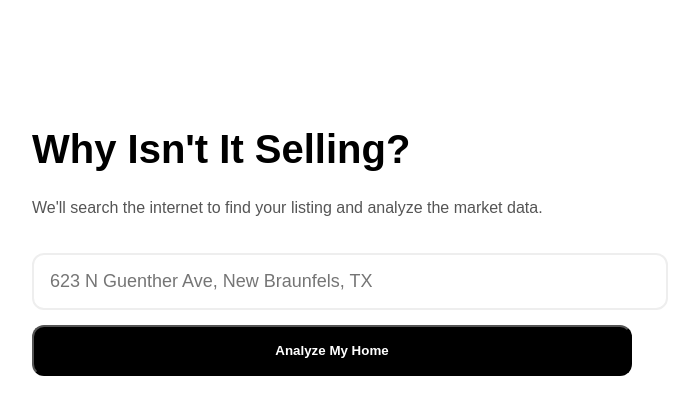
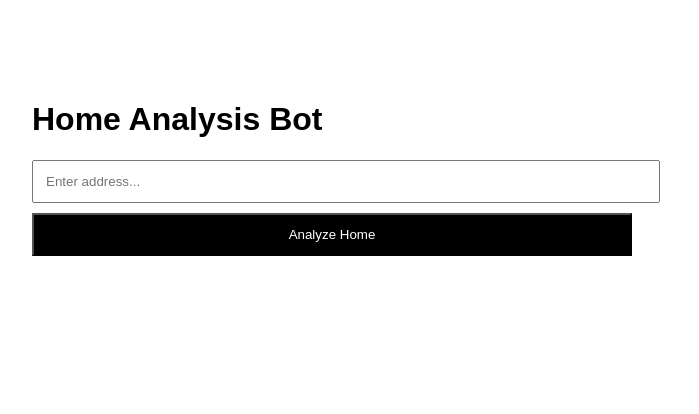
Before and after one commit to tomasellimortgage/why-home-not-selling-ai, a Next.js app: page / in a window 1280 px wide. Shown: the top 414 px of the page, without its empty margins (308-1007 px from the left). Built offline with nearby package versions, Linux system fonts and the light colour scheme.

Commit message:
Implement status updates during home analysis
Added a status tracker to provide user feedback during analysis.

```diff
--- a/pages/index.js
+++ b/pages/index.js
@@ -3,12 +3,14 @@ import { useState } from "react";
 export default function Home() {
   const [address, setAddress] = useState("");
   const [report, setReport] = useState(null);
+  const [status, setStatus] = useState(""); // New status tracker
   const [loading, setLoading] = useState(false);
 
   async function startAnalysis() {
     if (!address) return alert("Please enter an address.");
     setLoading(true);
     setReport(null);
+    setStatus("Searching the internet for your home...");
 
     try {
       const res = await fetch("/api/analyze", {
@@ -17,58 +19,49 @@ export default function Home() {
         body: JSON.stringify({ address }),
       });
 
+      setStatus("Processing market data...");
       const data = await res.json();
-      if (!res.ok) throw new Error(data.error || "Search failed");
+
+      if (!res.ok) throw new Error(data.details || "The search failed.");
 
       setReport(data);
-
-      // Background lead capture
-      fetch("/api/lead", {
-        method: "POST",
-        headers: { "Content-Type": "application/json" },
-        body: JSON.stringify({ address, report: data }),
-      }).catch(e => console.error("Lead sync failed", e));
-
+      setStatus("Analysis complete!");
     } catch (error) {
-      alert(`Oops: ${error.message}`);
+      console.error(error);
+      setStatus("");
+      alert(`Error: ${error.message}`);
     } finally {
       setLoading(false);
     }
   }
 
   return (
-    <div style={{ maxWidth: 600, margin: "80px auto", padding: "20px", fontFamily: "Arial, sans-serif" }}>
-      <h1 style={{ fontWeight: "800", fontSize: "2.5rem" }}>Why Isn't It Selling?</h1>
-      <p style={{ color: "#555" }}>We'll search the internet to find your listing and analyze the market data.</p>
-
+    <div style={{ maxWidth: 600, margin: "60px auto", padding: "20px", fontFamily: "sans-serif" }}>
+      <h1>Home Analysis Bot</h1>
       <input
-        style={{ width: "100%", padding: "16px", fontSize: "18px", borderRadius: "12px", border: "2px solid #eee", marginTop: "20px" }}
-        placeholder="623 N Guenther Ave, New Braunfels, TX"
+        style={{ width: "100%", padding: "12px", marginBottom: "10px" }}
+        placeholder="Enter address..."
         value={address}
         onChange={(e) => setAddress(e.target.value)}
       />
-
       <button
         onClick={startAnalysis}
         disabled={loading}
-        style={{ width: "100%", padding: "16px", backgroundColor: "#000", color: "#fff", borderRadius: "12px", marginTop: "15px", cursor: "pointer", fontWeight: "bold" }}
+        style={{ width: "100%", padding: "12px", cursor: "pointer", backgroundColor: "#000", color: "#fff" }}
       >
-        {loading ? "AI is Researching the Web..." : "Analyze My Home"}
+        {loading ? "Working..." : "Analyze Home"}
       </button>
 
-      {/* SAFETY CHECK: report?.reasons prevents the 'Application Error' crash */}
-      {report && report.reasons && (
-        <div style={{ marginTop: "50px", borderTop: "2px solid #000", paddingTop: "30px" }}>
-          <h2>Listing Diagnostic</h2>
-          <ul style={{ lineHeight: "1.8" }}>
-            {report.reasons.map((r, i) => (
-              <li key={i}>{r}</li>
-            ))}
+      {/* This helps you see where it's getting stuck */}
+      {loading && <p style={{ color: "blue", marginTop: "10px" }}>{status}</p>}
+
+      {report && (
+        <div style={{ marginTop: "30px", padding: "20px", background: "#f9f9f9" }}>
+          <h2>Results</h2>
+          <ul>
+            {report.reasons?.map((r, i) => <li key={i}>{r}</li>) || <li>No reasons found.</li>}
           </ul>
-          <div style={{ padding: "20px", background: "#f0f0f0", borderRadius: "10px", marginTop: "20px" }}>
-            <strong>Expert Verdict:</strong>
-            <p>{report.recommendations}</p>
-          </div>
+          <p><strong>Recommendation:</strong> {report.recommendations || "No recommendation available."}</p>
         </div>
       )}
     </div>
```
